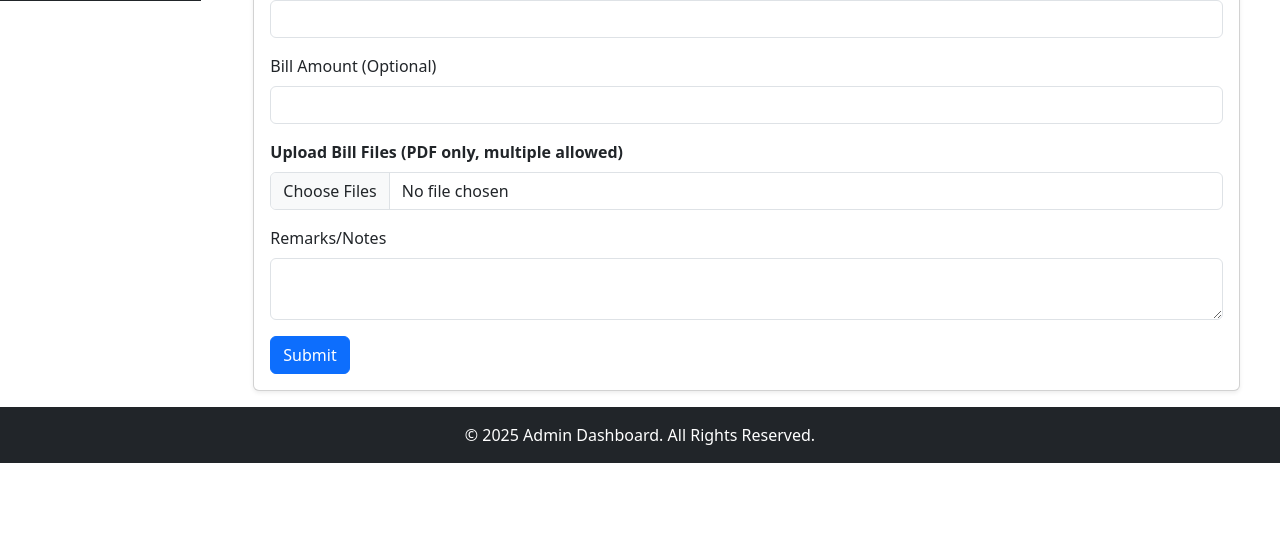
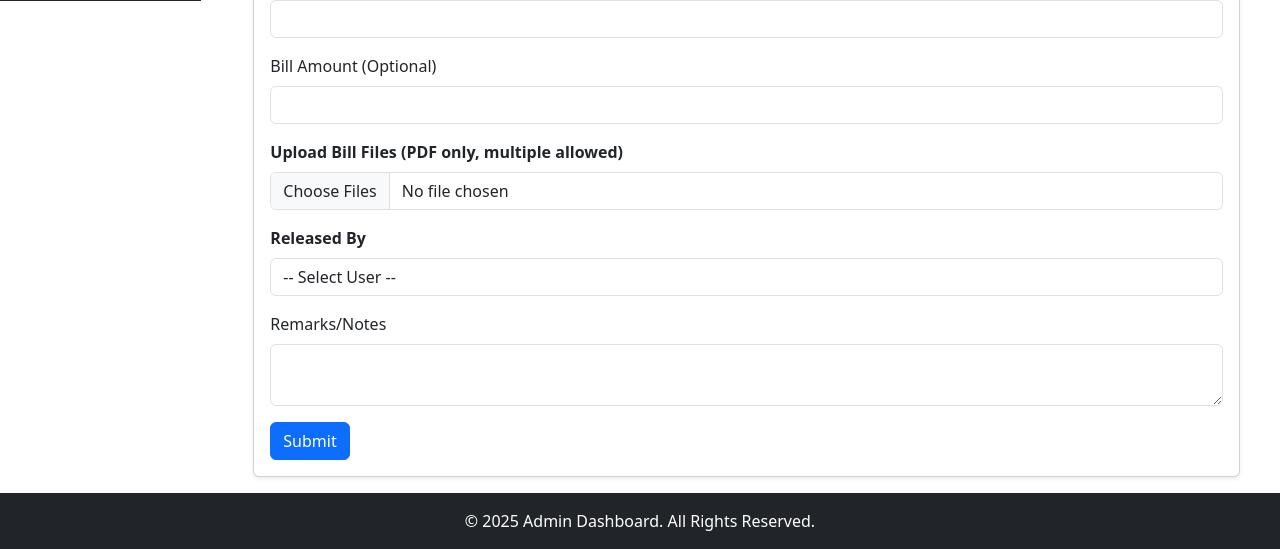
Before and after one commit to php20type/CSR, a Laravel app: page /ngos/create in a window 1280 px wide. Shown: the part 855-1404 px from the top of the page. Before the commit the page ends 1318 px from the top, so only its background shows below. Run offline with Laravel 12, Linux system fonts and the light colour scheme; a user stored in the database is signed in; data comes from the database, SQL or seed files in the repository.

Commit message:
add released by and remove register

```diff
--- a/app/Http/Controllers/Auth/RegisteredUserController.php
+++ b/app/Http/Controllers/Auth/RegisteredUserController.php
@@ -19,7 +19,7 @@ class RegisteredUserController extends Controller
      */
     public function create(): View
     {
-        return view('auth.register');
+        return view('auth.login');
     }
 
     /**
@@ -31,7 +31,7 @@ class RegisteredUserController extends Controller
     {
         $request->validate([
             'name' => ['required', 'string', 'max:255'],
-            'email' => ['required', 'string', 'lowercase', 'email', 'max:255', 'unique:'.User::class],
+            'email' => ['required', 'string', 'lowercase', 'email', 'max:255', 'unique:' . User::class],
             'password' => ['required', 'confirmed', Rules\Password::defaults()],
         ]);
 
--- a/app/Http/Controllers/NGOController.php
+++ b/app/Http/Controllers/NGOController.php
@@ -27,7 +27,8 @@ class NGOController extends Controller
 
     public function create()
     {
-        return view('ngos.create');
+        $users = User::all(); // all users for dropdown
+        return view('ngos.create', compact('users'));
     }
 
     public function store(Request $request)
@@ -41,6 +42,7 @@ class NGOController extends Controller
             'total_cost' => 'required|numeric',
             'payment_mode' => 'required',
             'bill_files.*' => 'nullable|file|mimes:jpg,jpeg,png,pdf,doc,docx|max:2048',
+            'released_by' => 'nullable|exists:users,id',
         ]);
 
         // Get Initial Fund from Config
@@ -67,6 +69,7 @@ class NGOController extends Controller
             'total_cost' => $request->total_cost,
             'payment_mode' => $request->payment_mode,
             'remaining_budget' => $remainingBudget,
+            'released_by' => $request->released_by,
             'remarks' => $request->remarks,
             'status' => 'pending',
             'approved_by' => json_encode([]),
@@ -118,7 +121,8 @@ class NGOController extends Controller
     public function edit(NGO $ngo)
     {
         $ngo->load('bills'); // eager load bills
-        return view('ngos.edit', compact('ngo'));
+        $users = User::all(); // all users for dropdown
+        return view('ngos.edit', compact('ngo', 'users'));
     }
 
     public function update(Request $request, NGO $ngo)
@@ -132,6 +136,7 @@ class NGOController extends Controller
             'total_cost' => 'required|numeric',
             'payment_mode' => 'required',
             'bill_files.*' => 'nullable|file|mimes:jpg,jpeg,png,pdf,doc,docx|max:2048',
+            'released_by' => 'nullable|exists:users,id',
         ]);
 
         // Calculate total cost including other costs
@@ -153,6 +158,7 @@ class NGOController extends Controller
             'other_costs' => $request->other_costs ?? 0,
             'total_cost' => $request->total_cost,
             'payment_mode' => $request->payment_mode,
+            'released_by' => $request->released_by,
             'remarks' => $request->remarks,
         ]);
 
--- a/app/Models/NGO.php
+++ b/app/Models/NGO.php
@@ -9,7 +9,7 @@ class NGO extends Model
 {
     use HasFactory;
     protected $table = 'ngos';
-    protected $fillable = ['location', 'name', 'team_responsible', 'food_type', 'quantity', 'cost_per_unit', 'other_costs', 'total_cost', 'payment_mode', 'remaining_budget', 'remarks'];
+    protected $fillable = ['location', 'name', 'team_responsible', 'food_type', 'quantity', 'cost_per_unit', 'other_costs', 'total_cost', 'payment_mode', 'remaining_budget', 'remarks', 'released_by'];
 
     public function approvals()
     {
@@ -20,4 +20,8 @@ class NGO extends Model
     {
         return $this->hasMany(NgoBill::class, 'ngo_id');
     }
+    public function releasedBy()
+    {
+        return $this->belongsTo(User::class, 'released_by');
+    }
 }
--- a/resources/views/admin/dashboard.blade.php
+++ b/resources/views/admin/dashboard.blade.php
@@ -75,6 +75,7 @@
                         <th>Food Cost</th>
                         <th>Other Cost</th>
                         <th>Total Cost</th>
+                        <th>Released By</th>
                         <th>Remaining Budget</th>
                         <th>Actions</th>
                     </tr>
@@ -93,6 +94,7 @@
                         <td>₹{{ number_format($ngo->total_cost, 2) }}</td>
                         <td>₹{{ number_format($ngo->other_costs, 2) }}</td>
                         <td>₹{{ number_format(($ngo->total_cost + $ngo->other_costs), 2) }}</td>
+                        <td>{{ $ngo->releasedBy ? $ngo->releasedBy->name : 'Not Released Yet' }}</td>
                         <td>₹{{ number_format($ngo->remaining_budget, 2) }}</td>
                         <td>
                             <a href="{{ route('ngos.edit', $ngo->id) }}" class="btn btn-sm btn-warning">
--- a/resources/views/home.blade.php
+++ b/resources/views/home.blade.php
@@ -22,7 +22,7 @@
         <a class="navbar-brand" href="#">NGO Finance</a>
         <div>
             <a href="{{ route('login') }}" class="btn btn-primary">Login</a>
-            <a href="{{ route('register') }}" class="btn btn-success">Register</a>
+            {{-- <a href="{{ route('register') }}" class="btn btn-success">Register</a> --}}
         </div>
     </nav>
 
--- a/resources/views/ngos/create.blade.php
+++ b/resources/views/ngos/create.blade.php
@@ -71,6 +71,18 @@
                 </div> --}}
 
                 <div class="mb-3">
+                    <label class="form-label"><strong>Released By</strong></label>
+                    <select name="released_by" class="form-control">
+                        <option value="">-- Select User --</option>
+                        @foreach($users as $user)
+                            <option value="{{ $user->id }}">
+                                {{ $user->name }}
+                            </option>
+                        @endforeach
+                    </select>
+                </div>
+
+                <div class="mb-3">
                     <label class="form-label">Remarks/Notes</label>
                     <textarea name="remarks" class="form-control"></textarea>
                 </div>
--- a/resources/views/ngos/index.blade.php
+++ b/resources/views/ngos/index.blade.php
@@ -46,8 +46,8 @@
                         <th>Name</th>
                         <th>Team Responsible</th>
                         <th>Food Type</th>
-                        {{-- <th>Food Cost</th>
-                        <th>Other Cost</th> --}}
+                        {{-- <th>Food Cost</th> --}}
+                        <th>Released By</th>
                         <th>Total Cost</th>
                         <th>Payment Mode</th>
                         <th>Remaining Budget</th>
@@ -62,6 +62,7 @@
                         <td>{{ $ngo->name }}</td>
                         <td>{{ $ngo->team_responsible }}</td>
                         <td>{{ $ngo->food_type }}</td>
+                        <td>{{ $ngo->releasedBy ? $ngo->releasedBy->name : 'Not Released Yet' }}</td>
                         {{-- <td>₹{{ number_format($ngo->total_cost, 2) }}</td>
                         <td>₹{{ number_format($ngo->other_costs, 2) }}</td> --}}
                         <td>₹{{ number_format($ngo->other_costs + $ngo->total_cost, 2) }}</td>
```
Also changed, not shown: resources/views/ngos/edit.blade.php (+12 -0 lines), database/migrations/2025_08_29_111641_add_released_by_to_ngos_table.php (added).
